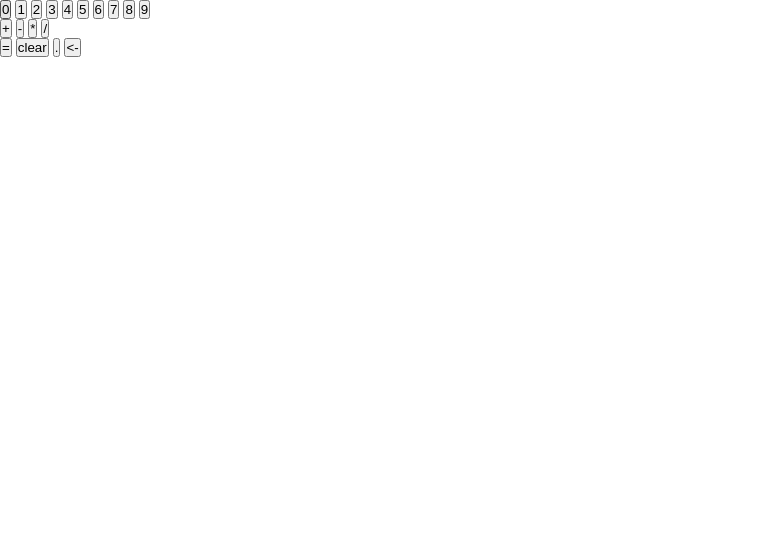
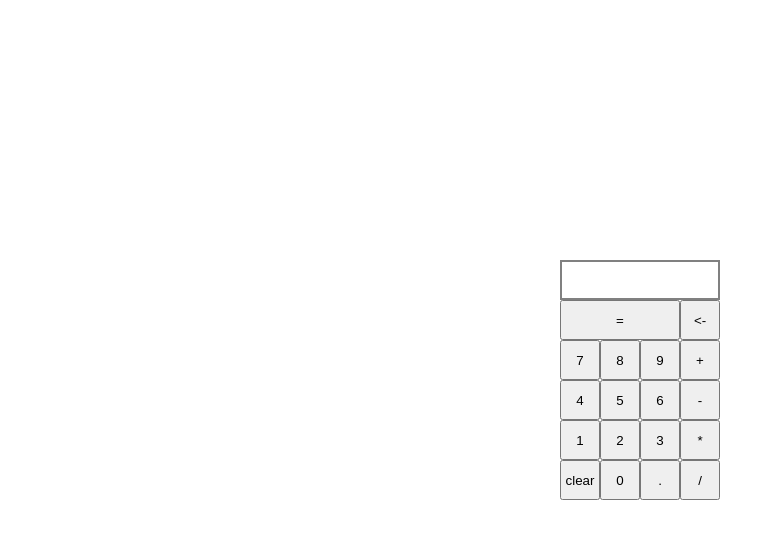
Before and after one commit to Zhyar-Ali/Calculator-Website, a plain HTML site: page index.html in a window 1280 px wide. Shown: the whole page, without its empty margins (0-783 px from the left). Drawn offline with Linux system fonts and the light colour scheme.

Commit message:
design layout using styles.css

```diff
--- a/index.html
+++ b/index.html
@@ -7,17 +7,23 @@
     <title>Calculator</title>
 </head>
 <body>
+    <div class="text"></div>
+    <div class="eq_rm">
+        <button id="equal" >=</button>
+        <button id="backSpace"> <-</button>
+    </div>
+    <div class="num_op">
         <div class="digits">
-        <button >0</button>
+            <button >7</button>
+            <button >8</button>
+            <button >9</button>
+            <button >4</button>
+            <button >5</button>
+            <button >6</button>
             <button >1</button>
             <button >2</button>
             <button >3</button>
-        <button >4</button>
-        <button >5</button>
-        <button >6</button>
-        <button >7</button>
-        <button >8</button>
-        <button >9</button>
+            <button >0</button>
         </div>
         <div class="operators">
             <button >+</button>
@@ -25,11 +31,11 @@
             <button >*</button>
             <button >/</button>
         </div>
-    <button id="equal" >=</button>
+    </div>
+    <div class="misc">
         <button id="clear">clear</button>
         <button id="decimal">.</button>
-    <button id="backSpace"> <-</button>
-    <div class="text"></div>
+    </div>
 
     <script src="scripts.js"></script>
 </body>
--- a/styles.css
+++ b/styles.css
@@ -3,3 +3,52 @@
     padding: 0;
     box-sizing: border-box;
 }
+body{
+    display: flex;
+    flex-direction: column;
+    align-items: center;
+    justify-content: center;
+    height: 100vh;
+}
+.text{
+    width: 160px;
+    height: 40px;
+    border: 2px solid gray;
+    text-align: end;
+    padding: 11px 5px;
+}
+.eq_rm{
+    display: flex;
+}
+#equal{
+    width: 120px;
+}
+.num_op{
+    display: flex;
+}
+.digits{
+    display: flex;
+    flex-wrap: wrap;
+    width: 120px;
+}
+.digits :last-child{
+    margin: 0 auto;
+}
+.operators{
+    display: flex;
+    flex-direction: column;
+}
+button{
+    width: 40px;
+    height: 40px;
+}
+#decimal{
+    position: relative;
+    top: -40px;
+    left: -2px;
+}
+#clear{
+    position: relative;
+    top: -40px;
+    left: -38px;
+}
```
Lines whose indentation alone changed are shown as unchanged.
